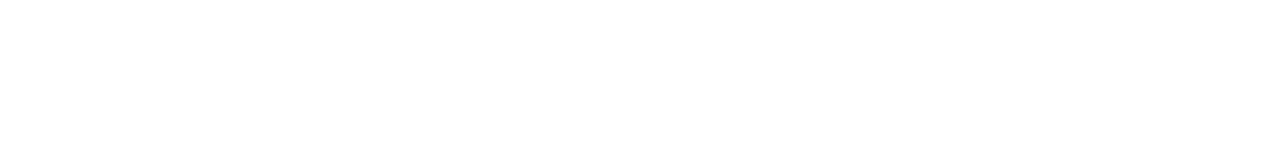
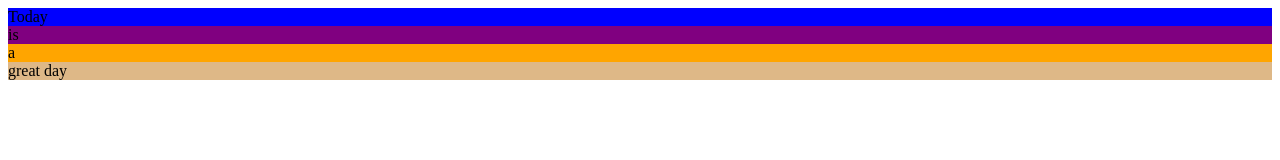
Before and after one commit to LJess495/portfolio, a plain HTML site: page index.html in a window 1280 px wide. Drawn offline with Linux system fonts and the light colour scheme.

Commit message:
sample test

```diff
--- /dev/null
+++ b/index.css
@@ -0,0 +1,23 @@
+p{
+    background-color:rgb(200, 49, 49);
+}
+
+.nav{
+    background-color:blue;
+
+}
+
+.hero{
+    background-color:purple;
+
+}
+
+.work-sample{
+    background-color:orange;
+
+}
+
+.footer{
+    background-color:burlywood;
+
+}
--- a/index.html
+++ b/index.html
@@ -3,9 +3,14 @@
 <head>
     <meta charset="UTF-8">
     <meta name="viewport" content="width=device-width, initial-scale=1.0">
+    <link rel="stylesheet" href="index.css">
     <title>JJ Portfolio</title>
 </head>
 <body>
+    <div class="nav"> Today</div>
+    <div class="hero"> is </div>
+    <div class="work-sample"> a </div>
+    <div class="footer">great day</div>
 
 </body>
 </html>
```
